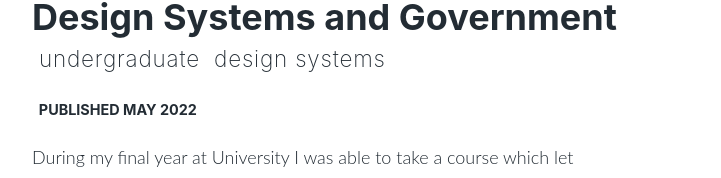
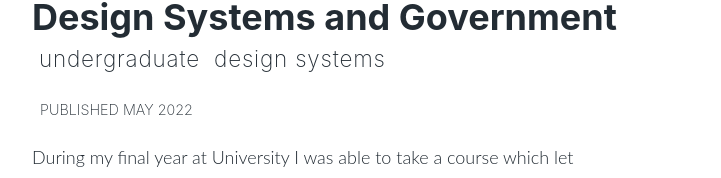
Before and after one commit to surajgoraya/surajgoraya.ca, a SvelteKit app: page /research/ds-and-gov in a window 1280 px wide. Shown: the part 205-383 px from the top of the page, without its empty margins (279-1000 px from the left). Built offline with nearby package versions, Linux system fonts and the light colour scheme; some icons are missing; a web font is replaced by a local one.

Commit message:
refactor: :lipstick: move some common css into theme

```diff
--- a/src/routes/research/ds-and-gov/+page.svelte
+++ b/src/routes/research/ds-and-gov/+page.svelte
@@ -95,29 +95,6 @@
 </body>
 
 <style>
-	.subtitle {
-		margin-top: -.5rem;
-		letter-spacing: .8px;
-	}
-	.subtitle > i {
-		font-size: 80%;
-		margin-left: 0.5rem;
-		margin-right: 0.2rem;
-	}
-	.mini_headings {
-		font-size: 0.9em;
-		font-weight: bold;
-	}
-	.publish_time {
-		padding: 2rem 0rem;
-		/* background-color: aliceblue; */
-		width: 100%;
-		text-transform: uppercase;
-		font-size: 0.8em;
-		font-weight: bold;
-		margin-top: -0.5rem;
-		margin-bottom: 0.5rem;
-	}
 
 	.downloads {
 		margin-top: 1em;
@@ -127,14 +104,4 @@
 		flex-direction: column;
 		margin-bottom: -1rem;
 	}
-	/* .downloads > a {
-        padding: 1rem 1rem;
-        margin: 1rem 0;
-        background-color: var(--colour-bg-alt);
-    }
-    .downloads > a:hover{
-        border-bottom: none;
-        color: var(--colour-bg);
-        background-color: var(--colour-blossom);
-    } */
 </style>
--- a/static/css/theme.css
+++ b/static/css/theme.css
@@ -36,6 +36,31 @@ p {
 	font-weight: 300;
 }
 
+.mini_headings {
+	font-size: 0.9em;
+	font-weight: bold;
+}
+
+.publish_time {
+	padding: 2rem 0rem;
+	width: 100%;
+	text-transform: uppercase;
+	font-size: 0.8em;
+	font-weight: bold;
+	margin-top: -0.5rem;
+	margin-bottom: 0.5rem;
+}
+
+.subtitle {
+	margin-top: -.5rem;
+	letter-spacing: .8px;
+}
+
+.subtitle > i {
+	font-size: 80%;
+	margin-left: 0.5rem;
+	margin-right: 0.2rem;
+}
 
 .muted {
 	opacity: 0.7;
```
